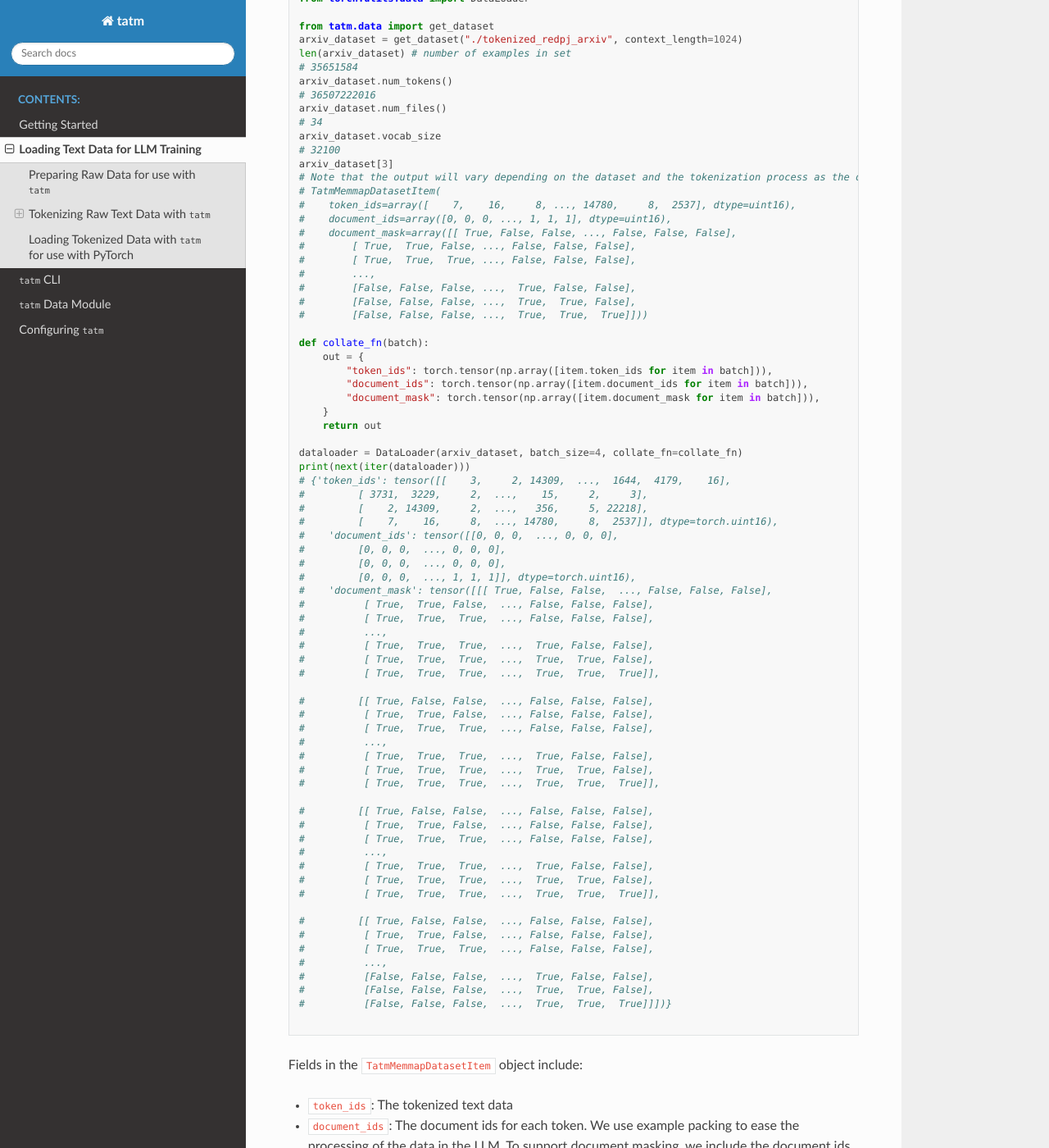
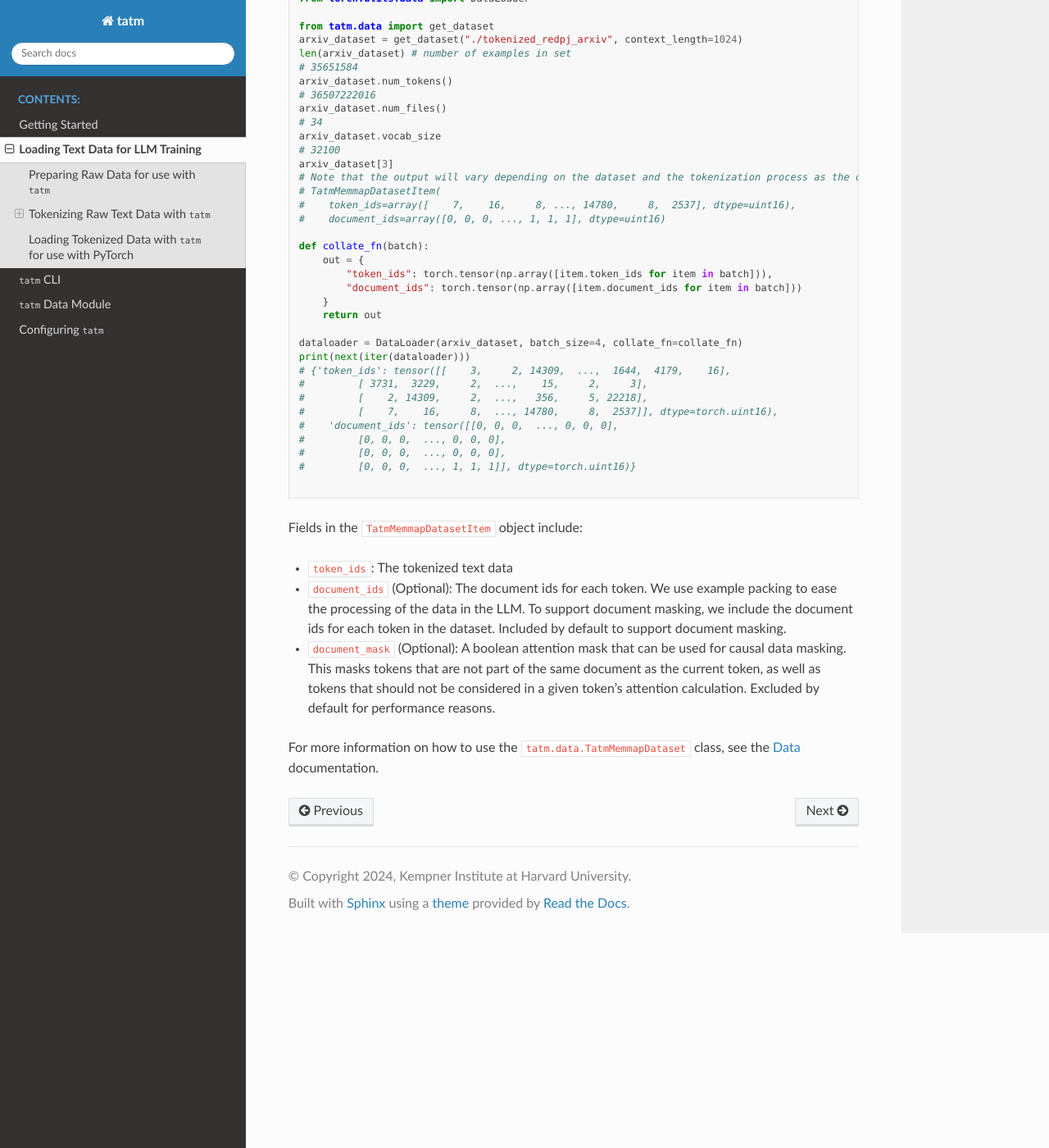
Before and after one commit to KempnerInstitute/tatm, a Sphinx documentation site: the page built from docs/text_dataset.md, in a window 1280 px wide and 1400 px high, scrolled down 3355 px. Shown: the whole window at 82% size. Built offline with Sphinx 7.4.7 and the Read the Docs theme 3.1.0, drawn with Linux system fonts in a browser that asks for light colours; some of the changed text lies outside the part shown.

Commit message:
remove document mask generation from user story

````diff
--- a/docs/text_dataset.md
+++ b/docs/text_dataset.md
@@ -116,20 +116,12 @@ arxiv_dataset[3]
 # Note that the output will vary depending on the dataset and the tokenization process as the order documents are tokenized may vary.
 # TatmMemmapDatasetItem(
 #    token_ids=array([    7,    16,     8, ..., 14780,     8,  2537], dtype=uint16),
-#    document_ids=array([0, 0, 0, ..., 1, 1, 1], dtype=uint16),
-#    document_mask=array([[ True, False, False, ..., False, False, False],
-#        [ True,  True, False, ..., False, False, False],
-#        [ True,  True,  True, ..., False, False, False],
-#        ...,
-#        [False, False, False, ...,  True, False, False],
-#        [False, False, False, ...,  True,  True, False],
-#        [False, False, False, ...,  True,  True,  True]]))
+#    document_ids=array([0, 0, 0, ..., 1, 1, 1], dtype=uint16)
 
 def collate_fn(batch):
     out = {
         "token_ids": torch.tensor(np.array([item.token_ids for item in batch])),
-        "document_ids": torch.tensor(np.array([item.document_ids for item in batch])),
-        "document_mask": torch.tensor(np.array([item.document_mask for item in batch])),
+        "document_ids": torch.tensor(np.array([item.document_ids for item in batch]))
     }
     return out
 
@@ -142,38 +134,7 @@ print(next(iter(dataloader)))
 #    'document_ids': tensor([[0, 0, 0,  ..., 0, 0, 0],
 #         [0, 0, 0,  ..., 0, 0, 0],
 #         [0, 0, 0,  ..., 0, 0, 0],
-#         [0, 0, 0,  ..., 1, 1, 1]], dtype=torch.uint16),
-#    'document_mask': tensor([[[ True, False, False,  ..., False, False, False],
-#          [ True,  True, False,  ..., False, False, False],
-#          [ True,  True,  True,  ..., False, False, False],
-#          ...,
-#          [ True,  True,  True,  ...,  True, False, False],
-#          [ True,  True,  True,  ...,  True,  True, False],
-#          [ True,  True,  True,  ...,  True,  True,  True]],
-
-#         [[ True, False, False,  ..., False, False, False],
-#          [ True,  True, False,  ..., False, False, False],
-#          [ True,  True,  True,  ..., False, False, False],
-#          ...,
-#          [ True,  True,  True,  ...,  True, False, False],
-#          [ True,  True,  True,  ...,  True,  True, False],
-#          [ True,  True,  True,  ...,  True,  True,  True]],
-
-#         [[ True, False, False,  ..., False, False, False],
-#          [ True,  True, False,  ..., False, False, False],
-#          [ True,  True,  True,  ..., False, False, False],
-#          ...,
-#          [ True,  True,  True,  ...,  True, False, False],
-#          [ True,  True,  True,  ...,  True,  True, False],
-#          [ True,  True,  True,  ...,  True,  True,  True]],
-
-#         [[ True, False, False,  ..., False, False, False],
-#          [ True,  True, False,  ..., False, False, False],
-#          [ True,  True,  True,  ..., False, False, False],
-#          ...,
-#          [False, False, False,  ...,  True, False, False],
-#          [False, False, False,  ...,  True,  True, False],
-#          [False, False, False,  ...,  True,  True,  True]]])}
+#         [0, 0, 0,  ..., 1, 1, 1]], dtype=torch.uint16)}
 
 ```
 
@@ -181,8 +142,8 @@ Fields in the `TatmMemmapDatasetItem` object include:
 
 - `token_ids`: The tokenized text data
 
-- `document_ids`: The document ids for each token. We use example packing to ease the processing of the data in the LLM. To support document masking, we include the document ids for each token in the dataset.
+- `document_ids` (Optional): The document ids for each token. We use example packing to ease the processing of the data in the LLM. To support document masking, we include the document ids for each token in the dataset. Included by default to support document masking.
 
-- `document_mask`: A boolean attention mask that can be used for causal data masking. This masks tokens that are not part of the same document as the current token, as well as tokens that should not be considered in a given token's attention calculation.
+- `document_mask` (Optional): A boolean attention mask that can be used for causal data masking. This masks tokens that are not part of the same document as the current token, as well as tokens that should not be considered in a given token's attention calculation. Excluded by default for performance reasons.
 
 For more information on how to use the [`tatm.data.TatmMemmapDataset`](tatm.data.TatmMemmapDataset) class, see the [Data](tatm.data.TatmMemmapDataset) documentation.
````
